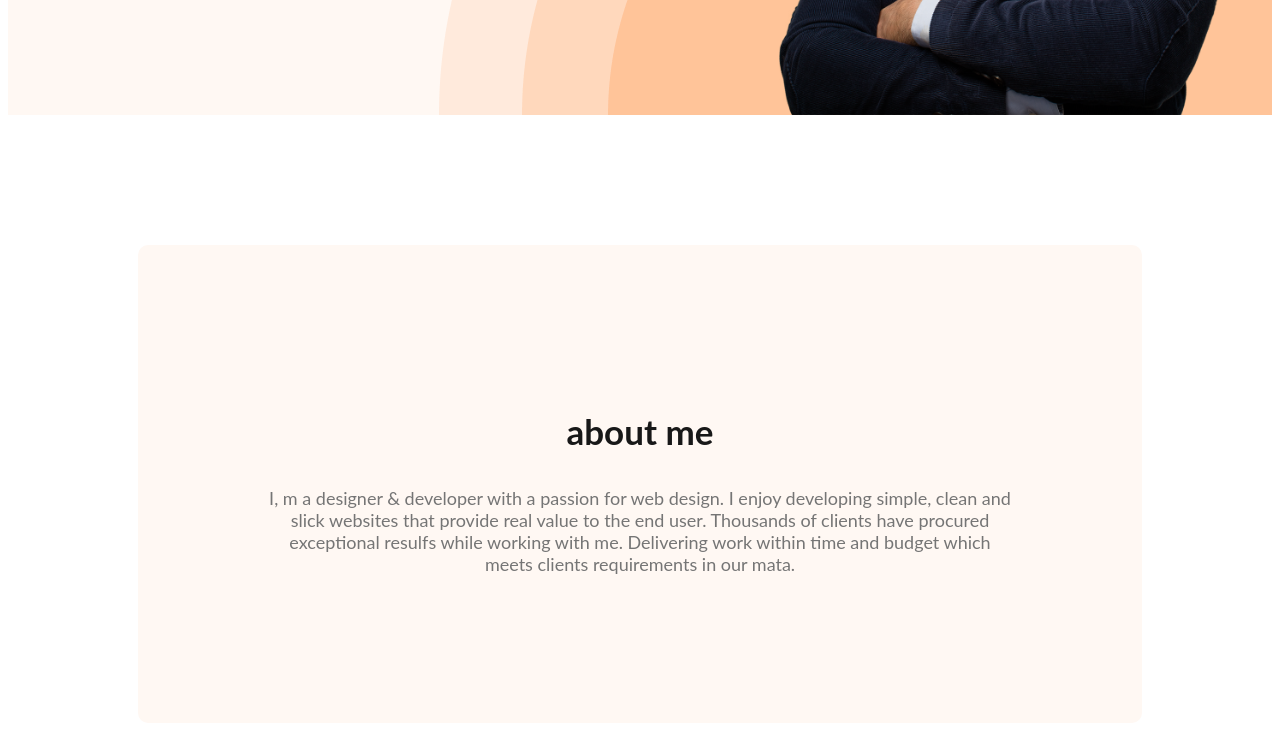
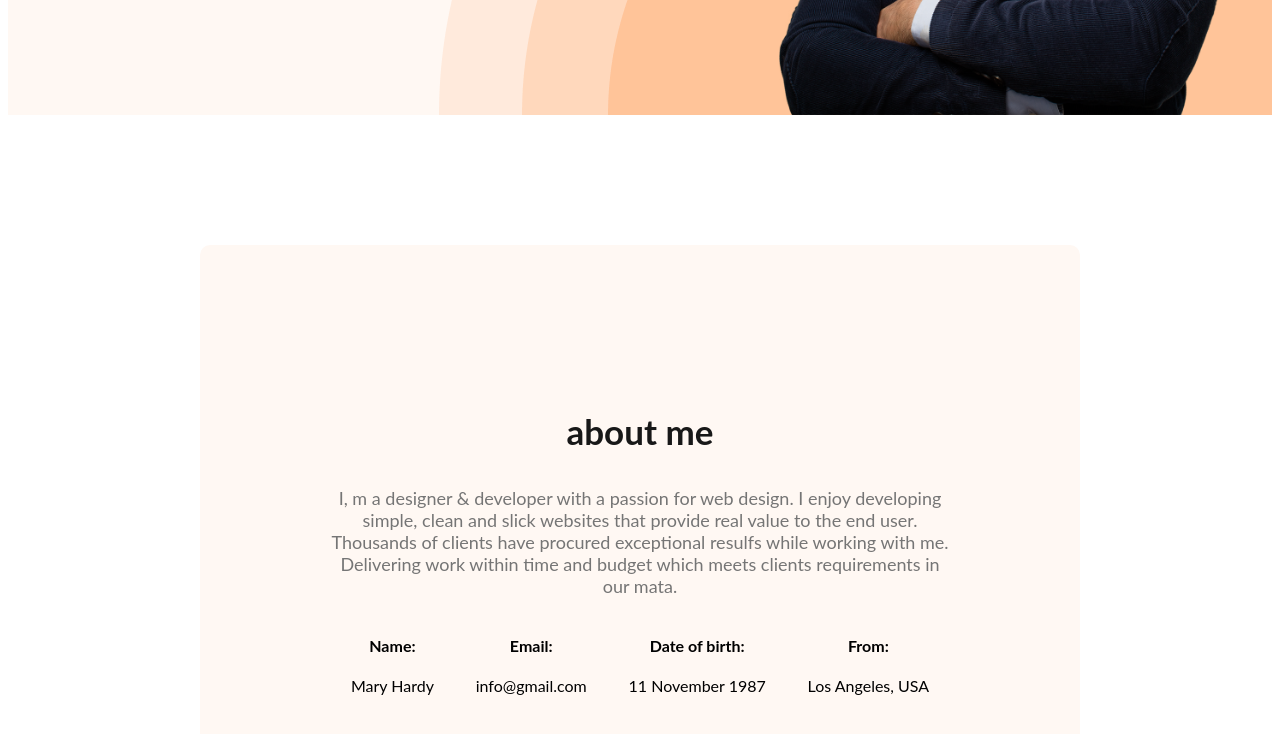
Before and after one commit to mdrahat2006/developer-portfolio, a plain HTML site: page index.html in a window 1280 px wide. Shown: the part 602-1336 px from the top of the page. Drawn offline with Linux system fonts and the light colour scheme.

Commit message:
about added information

```diff
--- a/index.html
+++ b/index.html
@@ -14,7 +14,7 @@
 <body>
     <header class="header">
         <nav>
-            <h3 class="nav-title">ma<span class="text-primary">r</span>y</h3>
+            <h2 class="nav-title">ma<span class="text-primary">r</span>y</h2>
             <ul>
                 <li><a href="">portfolio</a></li>
                 <li><a href="">blog</a></li>
@@ -37,6 +37,26 @@
         <section class="about">
             <h3 class="section-title">about me</h3>
             <p class="section-description">I, m a designer & developer with a passion for web design. I enjoy developing simple, clean and slick websites that provide real value to the end user. Thousands of clients have procured exceptional resulfs while working with me. Delivering work within time and budget which meets clients requirements in our mata.</p>
+            <div class="about-info-container">
+                <!-- .about-info*4>h4.info-title+p.info-description -->
+                <div class="about-info">
+                    <h4 class="info-title">Name:</h4>
+                    <p class="info-description">Mary Hardy </p>
+                </div>
+                <div class="about-info">
+                    <h4 class="info-title">Email:</h4>
+                    <p class="info-description">info@gmail.com</p>
+                </div>
+                <div class="about-info">
+                    <h4 class="info-title">Date of birth:</h4>
+                    <p class="info-description">11 November 1987</p>
+                </div>
+                <div class="about-info">
+                    <h4 class="info-title">From:</h4>
+                    <p class="info-description"> Los Angeles, USA</p>
+                </div>
+
+            </div>
         </section>
 
     </main>
--- a/styles/portfolio.css
+++ b/styles/portfolio.css
@@ -89,6 +89,10 @@ nav a {
     margin-bottom: 20px;
 
 }
+main{
+    max-width: 1140px;
+    margin: 0 auto;
+}
 
 .about {
     padding: 130px;
@@ -96,3 +100,10 @@ nav a {
     background: #FFF8F3;
     margin: 130px;
 }
+.about-info-container{
+    display: flex;
+    justify-content: space-around;
+}
+.about-info{
+    text-align: center;
+}
```
